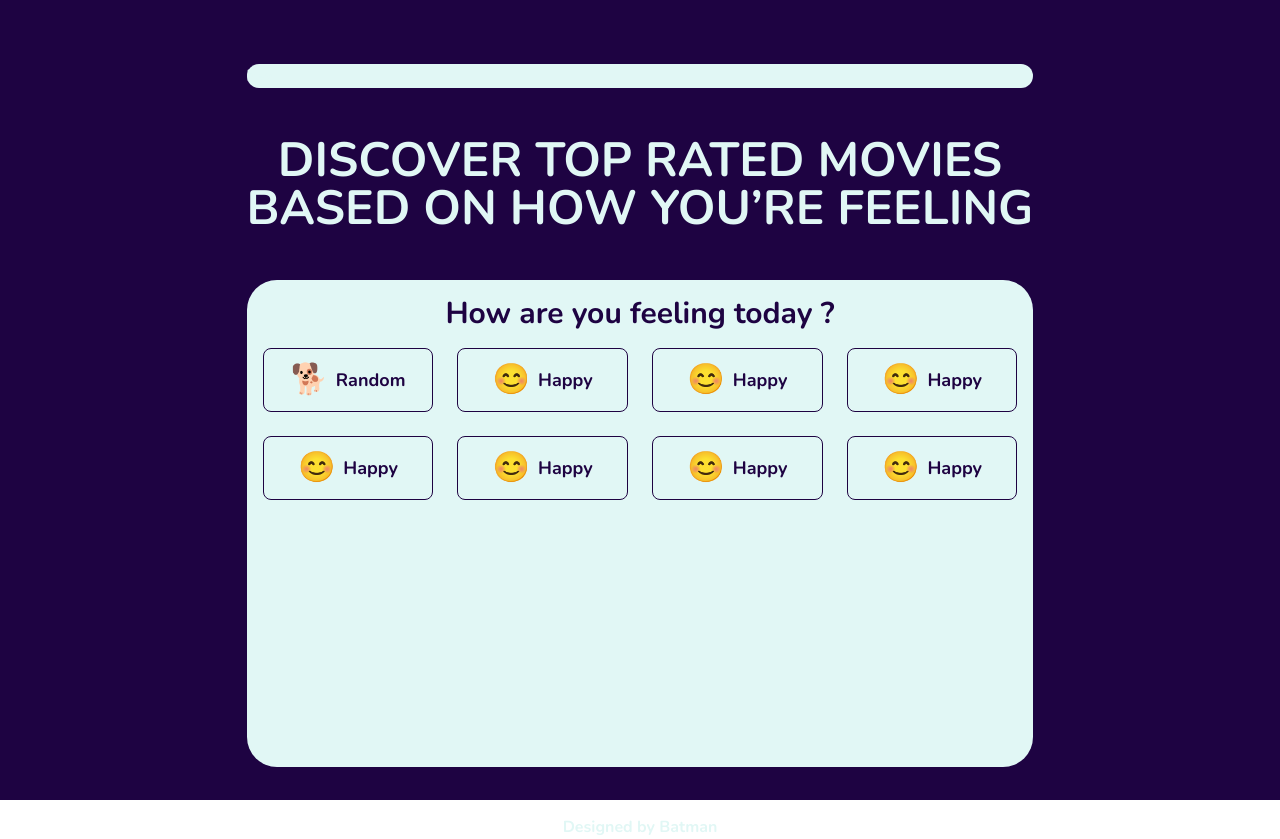
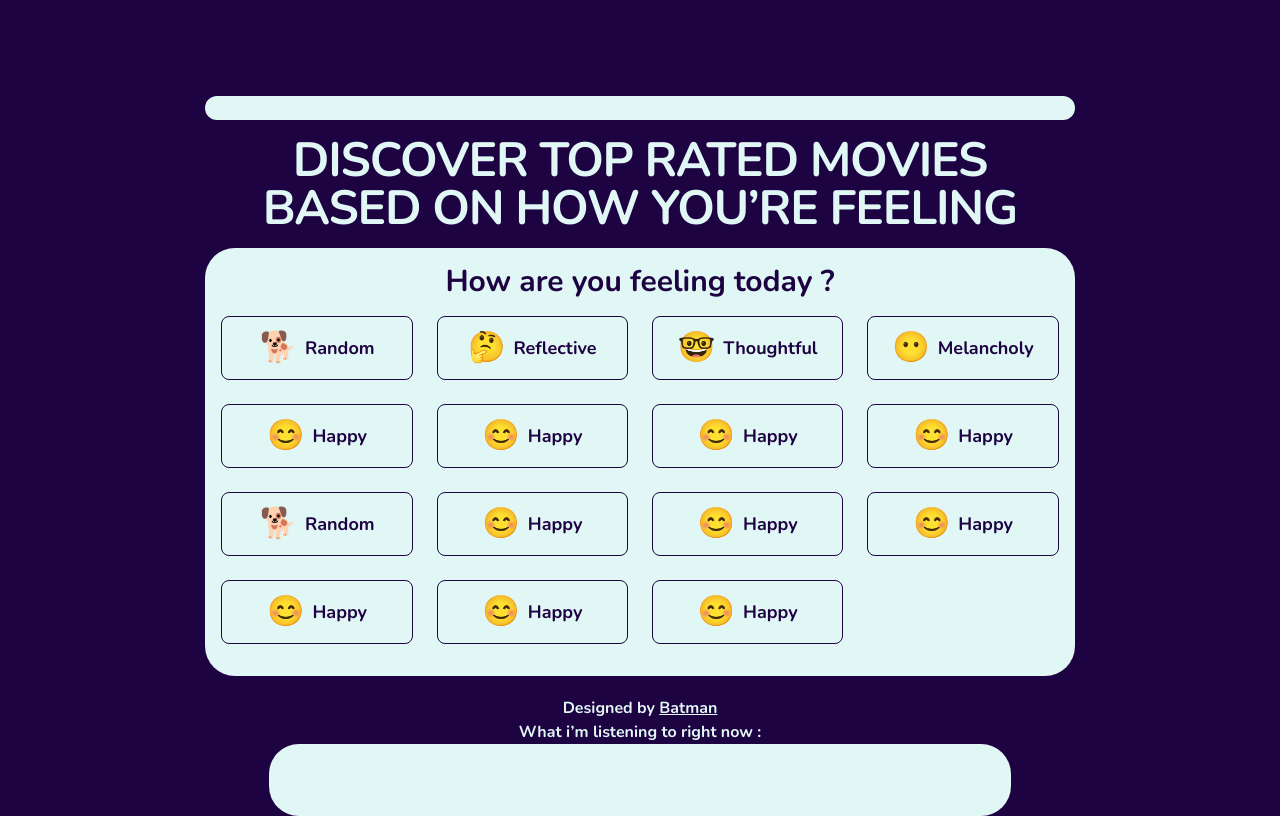
Before and after one commit to DavidFaf/WhatTooWatch.com, a Next.js app: page / in a window 1280 px wide. After the commit the page ends 816 px from the top, so only its background shows below. Built offline with nearby package versions, Linux system fonts and the light colour scheme.

Commit message:
Designed home page

```diff
--- /dev/null
+++ b/app/movies/page.tsx
@@ -0,0 +1,19 @@
+"use client";
+import { emojis } from "@models/emojis";
+import { useSearchParams, useRouter } from "next/navigation";
+import React from "react";
+
+const index = () => {
+  const searchParams = useSearchParams();
+  const router = useRouter();
+  const genre = searchParams.get("mood") || "";
+
+  if (!(genre in emojis)) {
+    router.push("/404");
+    return;
+  }
+
+  return <div>{genre}</div>;
+};
+
+export default index;
--- a/app/page.jsx
+++ /dev/null
@@ -1,47 +0,0 @@
-import EmojiButton from "@components/EmojiButton";
-import RoundCard from "@components/RoundCard";
-import React from "react";
-
-function page() {
-  const emojis = "😀";
-  return (
-    <div>
-      <section className="pt-4">
-        <RoundCard width="780" height="41" borderRadius="30px">
-          hey
-        </RoundCard>
-        <p className="text-5xl text-center">
-          DISCOVER TOP RATED MOVIES
-          <br className="max-md:hidden" />
-          <span className="orange_gradient text-center">
-            BASED ON HOW YOU’RE FEELING
-          </span>
-        </p>
-        </section>
-        <section className="select-cards mb-10">
-          <RoundCard width="780" height="487px">
-            <div className="container pt-4 pb-4">
-              <p className="text-almost-black text-3xl font-semibold">
-                How are you feeling today ?
-              </p>
-            </div>
-            <div className="grid grid-cols-3 md:grid-cols-4 gap-4 md:gap-6 px-4">
-              <EmojiButton emotion="Random" />
-              <EmojiButton emotion="Happy" />
-              <EmojiButton emotion="Happy" />
-              <EmojiButton emotion="Happy" />
-              <EmojiButton emotion="Happy" />
-              <EmojiButton emotion="Happy" />
-              <EmojiButton emotion="Happy" />
-              <EmojiButton emotion="Happy" />
-            </div>
-          </RoundCard>
-        </section>
-        <section className="about-me container">
-          <p>Designed by Batman</p>
-        </section>
-    </div>
-  );
-}
-
-export default page;
--- /dev/null
+++ b/app/page.tsx
@@ -0,0 +1,61 @@
+import EmojiButton from "@components/EmojiButton";
+import RoundCard from "@components/RoundCard";
+import React from "react";
+import { Emojis } from "@models/types";
+
+function page() {
+  return (
+    <div className="mx-auto md:pt-20">
+      <section className="pt-4">
+        <RoundCard>hey</RoundCard>
+        <p className="text-3xl md:text-5xl font-bold tracking-tight nunito text-center mt-4 mb-4">
+          DISCOVER TOP RATED MOVIES
+          <br className="max-md:hidden" />
+          <span className="orange_gradient text-center">
+            {" "}
+            BASED ON HOW YOU’RE FEELING
+          </span>
+        </p>
+      </section>
+      <section className="select-cards mb-5">
+        <RoundCard>
+          <div className="pb-8">
+            <div className="container pt-4 pb-4">
+              <p className="text-almost-black md:text-3xl text-xl font-semibold">
+                How are you feeling today ?
+              </p>
+            </div>
+            <div className="grid grid-cols-3 md:grid-cols-4 gap-4 md:gap-6 px-4">
+              <EmojiButton emotion="Random"/>
+              <EmojiButton emotion="Reflective" />
+              <EmojiButton emotion="Thoughtful" />
+              <EmojiButton emotion="Melancholy" />
+              <EmojiButton emotion="Happy" />
+              <EmojiButton emotion="Happy" />
+              <EmojiButton emotion="Happy" />
+              <EmojiButton emotion="Happy" />
+              <EmojiButton emotion="Random" />
+              <EmojiButton emotion="Happy" />
+              <EmojiButton emotion="Happy" />
+              <EmojiButton emotion="Happy" />
+              <EmojiButton emotion="Happy" />
+              <EmojiButton emotion="Happy" />
+              <EmojiButton emotion="Happy" />
+            </div>
+          </div>
+        </RoundCard>
+      </section>
+      <section className="about-me container">
+        <p>Designed by <u>Batman</u></p>
+        <p>What i’m listening to right now : </p>
+        <RoundCard>
+          <h3>Insert spotify playlist here</h3>
+          <h3>Insert spotify playlist here</h3>
+          <h3>Insert spotify playlist here</h3>
+        </RoundCard>
+      </section>
+    </div>
+  );
+}
+
+export default page;
--- a/components/EmojiButton.tsx
+++ b/components/EmojiButton.tsx
@@ -1,18 +1,22 @@
-import React from "react";
+"use client";
 import { emojis } from "@models/emojis";
+import { useRouter, notFound } from "next/navigation";
 
 type EmojiButtonProps = {
   emotion: keyof typeof emojis;
-  onClick: () => void | null;
 };
 
-const EmojiButton = ({ emotion, onClick }: EmojiButtonProps) => {
+const EmojiButton = ({ emotion }: EmojiButtonProps) => {
+  const router = useRouter();
+  const emotionPage = () => {
+    router.push(`/movies?mood=${emotion}`);
+  };
   return (
     <button
-      onClick={onClick}
-      className="btn hover:bg-purple hover:text-sky-blue text-almost-black border-almost-black btn-xs sm:btn-sm md:btn-md lg:btn-lg btn-outline"
+      onClick={emotionPage}
+      className="btn font-semibold hover:bg-purple hover:text-sky-blue text-almost-black border-almost-black md:btn-lg btn-outline"
     >
-      <span role="img" aria-label="dog" className="text-3xl">
+      <span role="img" aria-label="dog" className="md:text-3xl text-sm p-0">
         {emojis[emotion]}
       </span>
       {emotion}
--- a/components/RoundCard.tsx
+++ b/components/RoundCard.tsx
@@ -1,30 +1,17 @@
 import React, { PropsWithChildren, ReactNode, ReactNodeArray } from "react";
 
 type RoundCardProps = {
-  width: string;
-  height: string;
-  borderRadius: string | null;
   children: ReactNode;
 };
 
-const RoundCard = ({
-  width,
-  height,
-  borderRadius,
-  children,
-}: RoundCardProps) => {
-  const style = {
-    width: width,
-    height: height,
-    borderRadius: borderRadius || "30px",
-    backgroundColor: "#E1F7F5",
-  };
-
+const RoundCard = ({children }: RoundCardProps) => {
   return (
-    <div className="round-card mt-12 mb-12" style={style}>
+    <div
+      className={"rounded-[30px] overflow-hidden bg-sky-blue w-full"}
+    >
       {children}
     </div>
-  )
+  );
 };
 
 export default RoundCard;
--- a/models/emojis.ts
+++ b/models/emojis.ts
@@ -4,4 +4,7 @@ export const emojis = {
   Angry: "😡",
   Surprised: "😯",
   Random: "🐕",
+  Reflective: "🤔",
+  Thoughtful: "🤓",
+  Melancholy: "😶",
 };
--- a/styles/globals.css
+++ b/styles/globals.css
@@ -8,7 +8,7 @@
 
 .main {
   background-color: #1e0342;
-  height: 100vh; /* Ensure the background covers the entire viewport */
+  min-height: 100vh; /* Ensure the background covers the entire viewport */
   font-family: "Nunito", sans-serif;
   font-weight: 750;
   position: relative;
```
